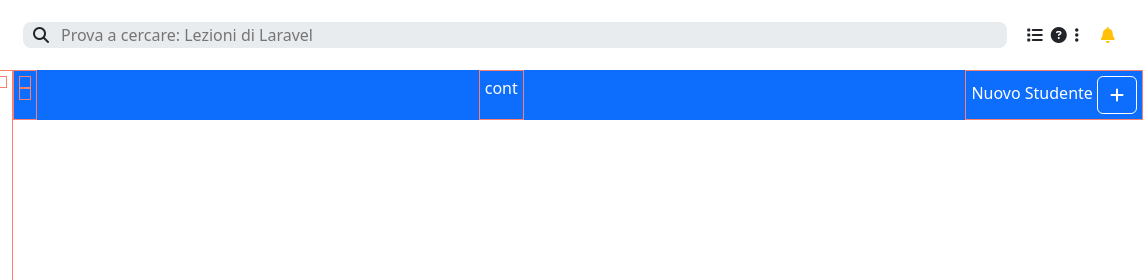
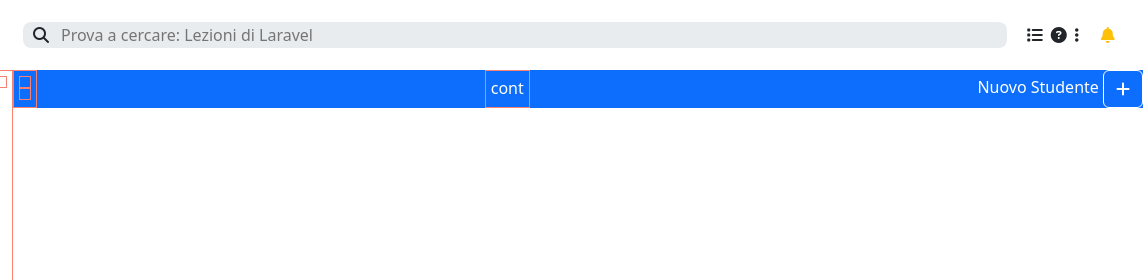
Before and after one commit to SaraG94/html-css-bootstrap-dashboard, a plain HTML site: page index.html in a window 1280 px wide. Shown: the top 280 px of the page, 137-1280 px from the left. Drawn offline with nearby package versions, Linux system fonts and the light colour scheme.

Commit message:
REMUOVE debug from offcanvas

```diff
--- a/index.html
+++ b/index.html
@@ -56,7 +56,7 @@
         </aside>
         <main class="flex-grow-1 overflow-y-auto">
             <header class="header-main d-md-flex flex-md-row justify-content-md-between bg-primary text-white">
-                <div class="new-student order-md-5 debug">
+                <div class="new-student order-md-5">
                     <span>Nuovo Studente</span>
                     <button class="btn btn-primary border-1 border-white" type="button" data-bs-toggle="offcanvas" data-bs-target="#offcanvasRight" aria-controls="offcanvasRight">
                         <i class="fa-solid fa-plus"></i>
```
